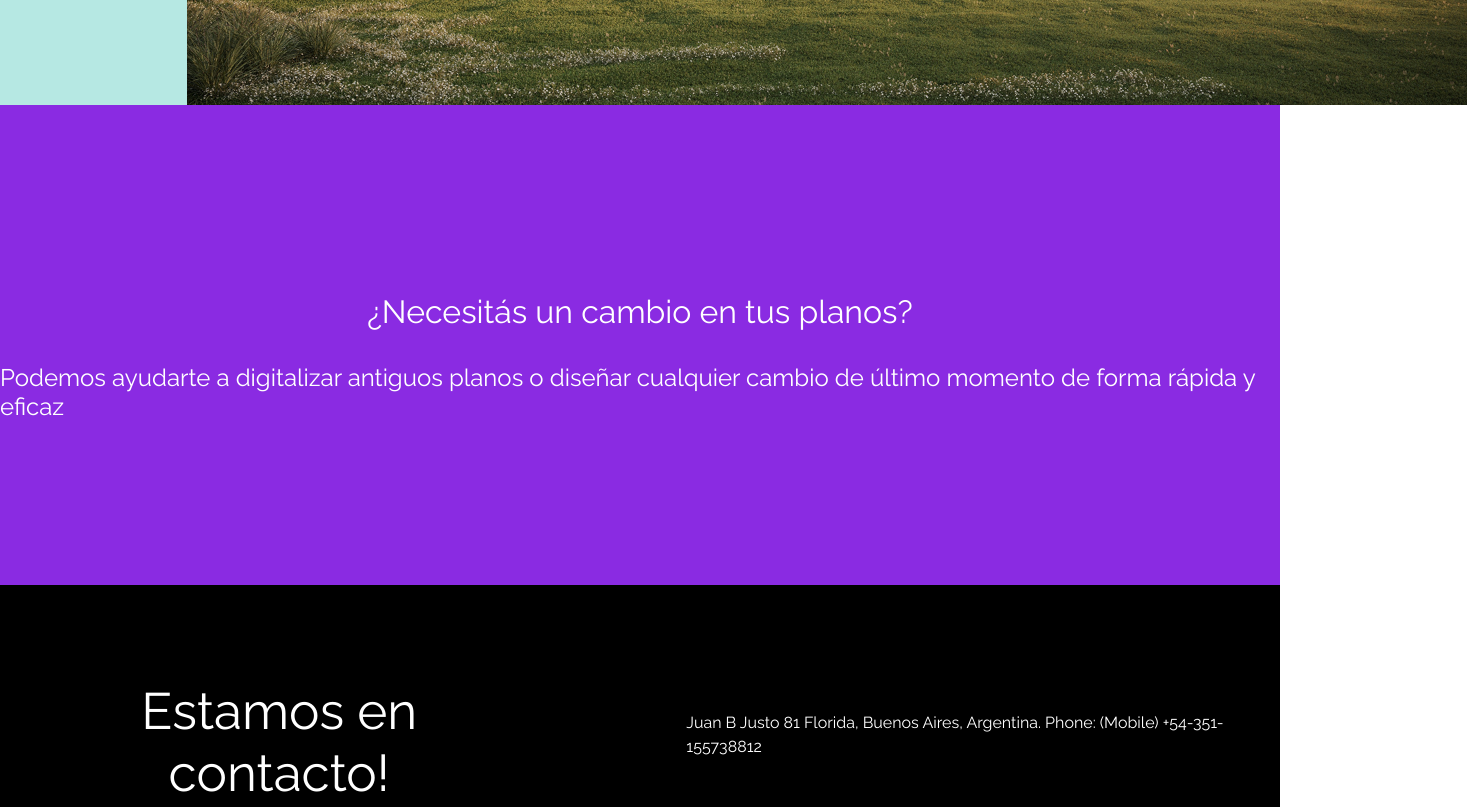
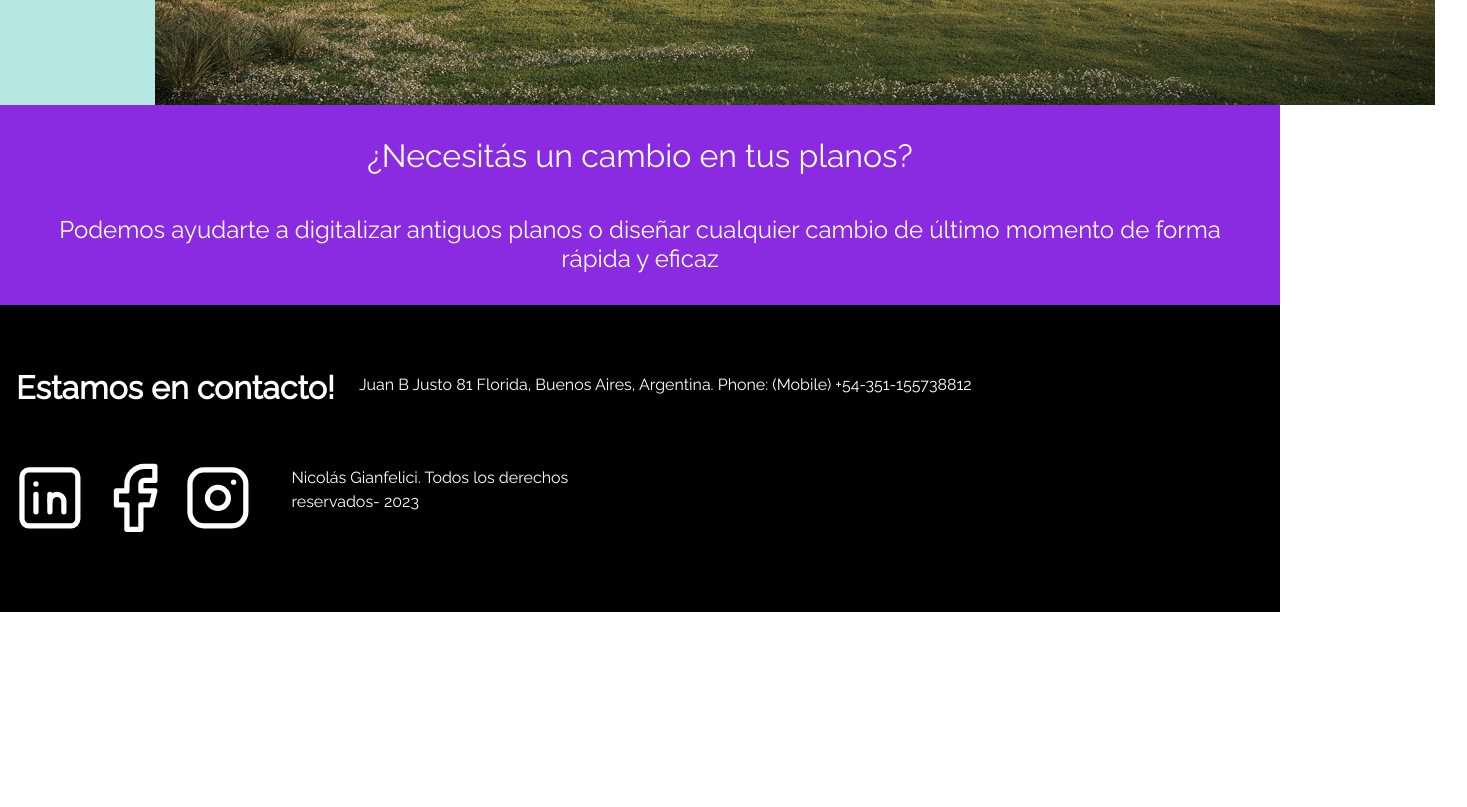
Before and after one commit to ni7co7/entregafinalJSGIANFELICI, a plain HTML site: page index.html in a window 1280 px wide. Shown: the part 800-1607 px from the top of the page, 1467 px wide, since content can reach past the window. After the commit the page ends 1412 px from the top, so only its background shows below. Drawn offline with nearby package versions, Linux system fonts and the light colour scheme.

Commit message:
Metatags

```diff
--- a/index.html
+++ b/index.html
@@ -4,7 +4,9 @@
     <meta charset="UTF-8">
     <meta http-equiv="X-UA-Compatible" content="IE=edge">
     <meta name="viewport" content="width=device-width, initial-scale=1.0">
-    <title>Mgian</title>
+    <title>Mgian, Arquitectura. Inico</title>
+    <meta name="description" content="MG es un grupo multidisciplinar que proporciona soluciones en el área de la arquitectura, diseño y todo lo relacionado a la construcción en todas las etapas de desarrollo de un proyecto">
+    <meta name="keywords" content="arquitectura, dibujo técnico, diseño, construcción, planos, renders">
     <!-- Link Bootstrap -->
     <link href="https://cdn.jsdelivr.net/npm/bootstrap@5.3.0-alpha3/dist/css/bootstrap.min.css" rel="stylesheet" integrity="sha384-KK94CHFLLe+nY2dmCWGMq91rCGa5gtU4mk92HdvYe+M/SXH301p5ILy+dN9+nJOZ" crossorigin="anonymous">
     <!-- Link Css -->
--- a/sass/layout/_footer.scss
+++ b/sass/layout/_footer.scss
@@ -12,10 +12,14 @@ footer{
     align-items: center;
 
     & h3{
-        font-size: 3.2rem;
+        font-size: xx-large;
         display: flex;
         flex-direction: column;
-        margin-right: 10rem;
+        font-weight: bolder;
+        margin-left: 1rem;
+    }
+    & p{
+        margin-left: 1.5rem;
     }
 }
 .icono-redes{
@@ -23,12 +27,29 @@ footer{
     flex-direction: row;
     align-items: center;
     justify-content: center;
+    margin: .5rem;
 
     & svg{
-        width: 5%;
-        height: 5%;
+        width: 15%;
+        height: auto;
     }
     & p{
-        margin-left: 8rem;
+        margin-left: 2rem;
     }
 }
+@media (min-width: 768px) and (max-width: 1023px) {
+    /* Estilos para tabletas */
+    .icono-redes {
+        max-width: 50%;
+        height: auto;
+
+    }
+}
+@media (min-width: 1024px) {
+    /* Estilos para escritorio */
+    .icono-redes {
+        max-width: 50%;
+        height: auto;
+
+    }
+}
--- a/sass/layout/_header.scss
+++ b/sass/layout/_header.scss
@@ -4,9 +4,6 @@ header{
     flex-direction: column;
     justify-content:center;
     align-items: center;
-     &.bg-body-tertiary{
-        background-color: $link-color;
-    }
 }
 
 @media (min-width: 768px) {
--- a/sass/main.scss
+++ b/sass/main.scss
@@ -16,3 +16,4 @@
 @import 'views/proyectos';
 @import 'views/contactos';
 @import 'views/nosotros';
+//components//
--- a/sass/utilities/_mixins.scss
+++ /dev/null
@@ -1 +0,0 @@
-// Archivo de mixins
--- a/sass/views/_home.scss
+++ b/sass/views/_home.scss
@@ -23,11 +23,15 @@
     justify-content: center;
     align-items: center;
     background-color: $contrast-color;
-    height: 30rem;
-}
-.aviso h1, h2, h3 {
-    text-align: center;
-    margin: 2rem;
+    & h2{
+        text-align: center;
+        margin-top: 2rem;
+    }
+    & h4{
+        text-align: center;
+        margin: 2rem;
+
+    }
 }
 @media (max-width: 767px) {
     /* Estilos para dispositivos móviles */
```
Also changed, not shown: contacto.html (+3 -1 lines), proyect.html (+3 -1 lines), servicios2.html (+3 -1 lines), sobre nosotros.html (+9 -1 lines), css/main.css, 1 other file.
